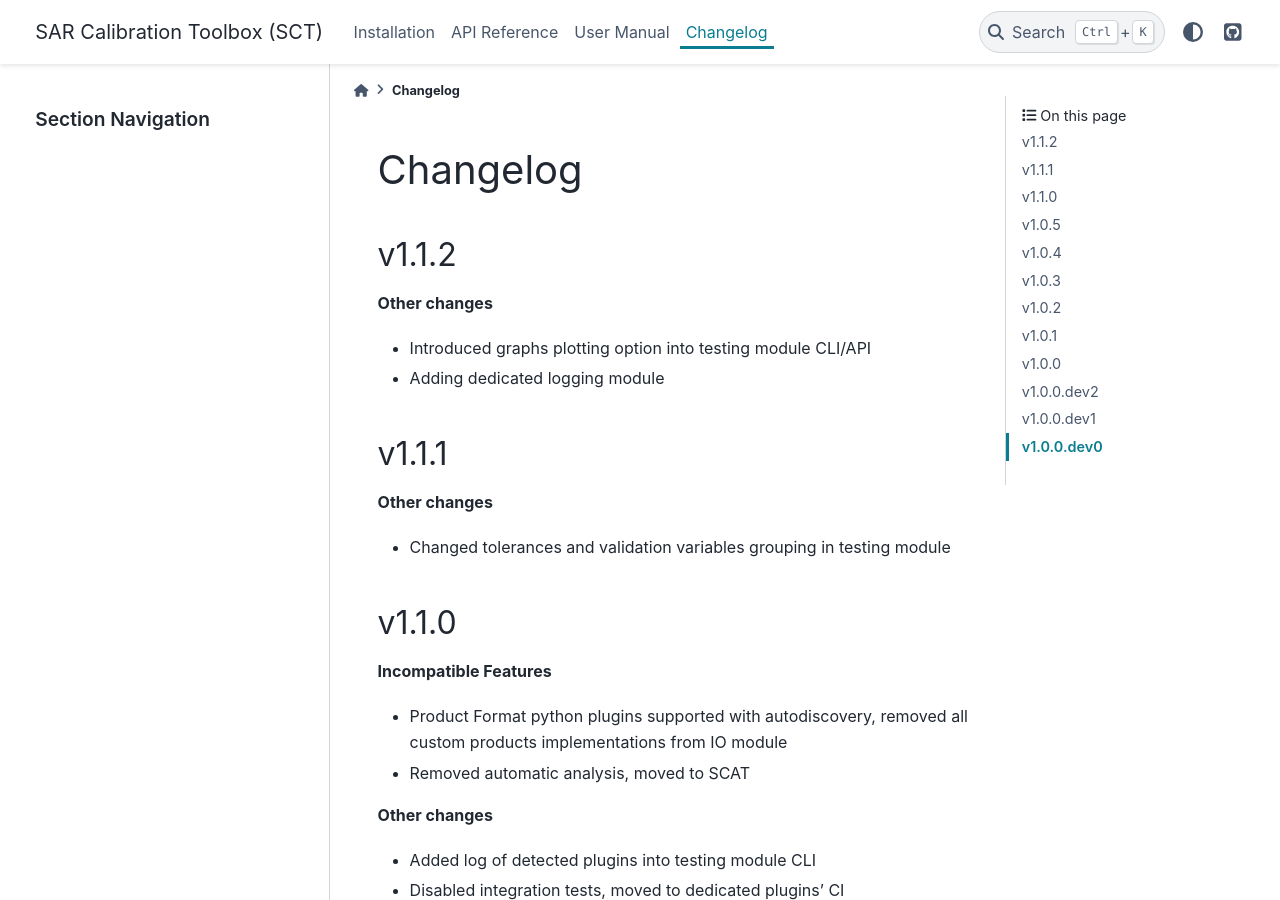
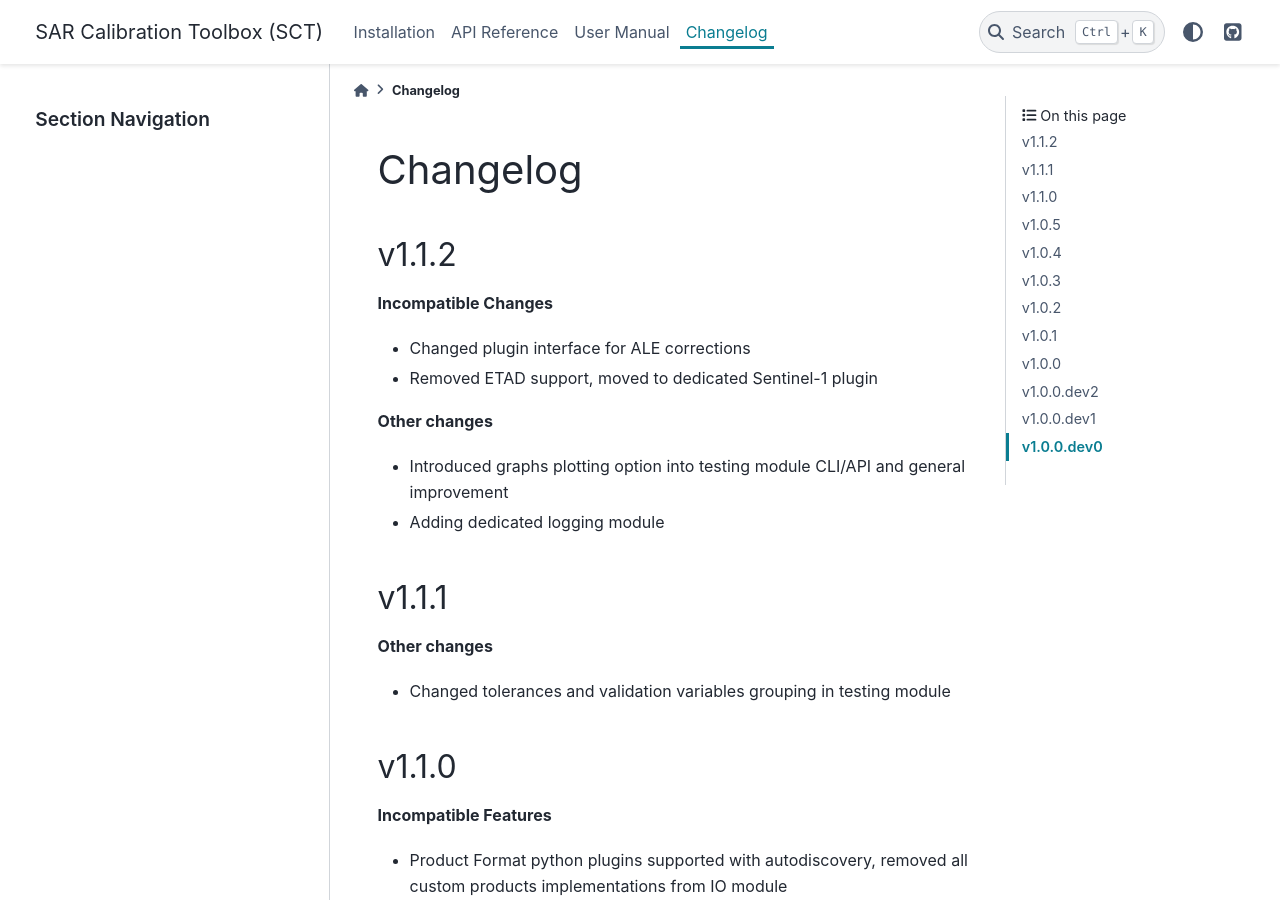
Before and after one commit to aresys-srl/sct, a Sphinx documentation site: the page built from docs/source/changelog.rst, in a window 1280 px wide and 900 px high. Built offline with Sphinx 7.4.7 and the PyData theme 0.15.4, drawn with Linux system fonts in a browser that asks for light colours.

Commit message:
changelog update

```diff
--- a/docs/source/changelog.rst
+++ b/docs/source/changelog.rst
@@ -4,9 +4,14 @@ Changelog
 v1.1.2
 ------
 
+**Incompatible Changes**
+
+- Changed plugin interface for ALE corrections
+- Removed ETAD support, moved to dedicated Sentinel-1 plugin
+
 **Other changes**
 
-- Introduced graphs plotting option into testing module CLI/API
+- Introduced graphs plotting option into testing module CLI/API and general improvement
 - Adding dedicated logging module
 
 v1.1.1
```
